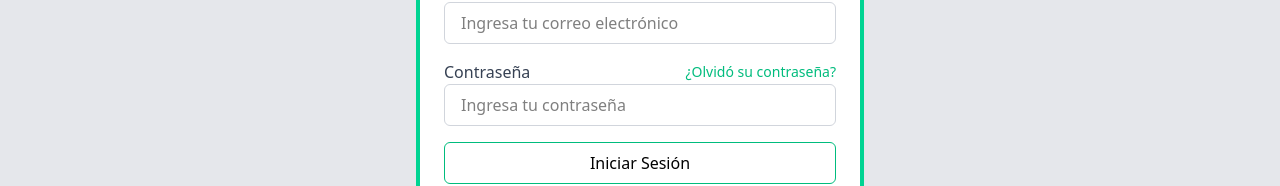
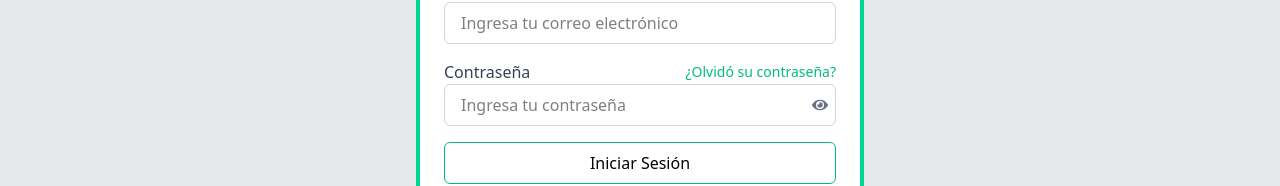
Before and after one commit to Starkora/E-commerce-Esmeralda, a Next.js app in the folder Front-E/: page /login in a window 1280 px wide. Shown: the part 529-715 px from the top of the page. Built offline with nearby package versions, Linux system fonts and the light colour scheme; no server answers.

Commit message:
Mejoras en el Login

```diff
--- a/Front-E/components/login_components/sectionlogin.tsx
+++ b/Front-E/components/login_components/sectionlogin.tsx
@@ -6,6 +6,7 @@ import toast from 'react-hot-toast';
 import { getApiBaseUrl } from "@/utils/apiBaseUrl";
 import { getRecaptchaToken } from "@/utils/recaptcha";
 import { useAuth } from "@/context/AuthContext";
+import { FaEye, FaEyeSlash } from 'react-icons/fa';
 const LoginSection: React.FC = () => {
     const [email, setEmail] = useState("");
     const [password, setPassword] = useState("");
@@ -16,6 +17,7 @@ const LoginSection: React.FC = () => {
     const [resetToken, setResetToken] = useState("");
     const [newPassword, setNewPassword] = useState("");
     const [confirmNewPassword, setConfirmNewPassword] = useState("");
+    const [showPassword, setShowPassword] = useState(false);
     // Autocompletar token y email desde la URL cuando se muestra el formulario de cambio de contraseña
     const router = useRouter();
     const redirectTarget = React.useMemo(() => {
@@ -243,15 +245,25 @@ const LoginSection: React.FC = () => {
                                             ¿Olvidó su contraseña?
                                         </button>
                                     </div>
+                                                                        <div className="relative">
                                                                             <input
                                                                                     id="password"
                                                                                     name="password"
-                                        type="password"
+                                                                                    type={showPassword ? 'text' : 'password'}
                                                                                     placeholder="Ingresa tu contraseña"
-                                        className="w-full px-4 py-2 border border-gray-300 rounded-md focus:outline-none focus:border-emerald-500 focus:ring-2 focus:ring-emerald-300 focus:shadow-lg transition duration-200 ease-in-out"
+                                                                                    className="w-full px-4 py-2 pr-10 border border-gray-300 rounded-md focus:outline-none focus:border-emerald-500 focus:ring-2 focus:ring-emerald-300 focus:shadow-lg transition duration-200 ease-in-out"
                                                                                     value={password}
                                                                                     onChange={handlePasswordChange}
                                                                             />
+                                                                            <button
+                                                                                type="button"
+                                                                                aria-label={showPassword ? 'Ocultar contraseña' : 'Mostrar contraseña'}
+                                                                                onClick={() => setShowPassword(s => !s)}
+                                                                                className="absolute inset-y-0 right-2 flex items-center text-gray-500 hover:text-gray-700"
+                                                                            >
+                                                                                {showPassword ? <FaEyeSlash /> : <FaEye />}
+                                                                            </button>
+                                                                        </div>
                                 </div>
 
                                 {error && (
--- a/Front-E/pages/account/index.tsx
+++ b/Front-E/pages/account/index.tsx
@@ -6,6 +6,7 @@ import React from 'react';
 import toast from 'react-hot-toast';
 import { getApiBaseUrl } from '@/utils/apiBaseUrl';
 import useRequireAuth from '@/hooks/useRequireAuth';
+import { FaEye, FaEyeSlash } from 'react-icons/fa';
 
 export default function AccountHome() {
   const { user, login } = useAuth();
@@ -23,6 +24,9 @@ export default function AccountHome() {
   const [passVerifying, setPassVerifying] = React.useState(false);
   const [passCode, setPassCode] = React.useState('');
   const [passRequestId, setPassRequestId] = React.useState<string | null>(null);
+  const [showCurrent, setShowCurrent] = React.useState(false);
+  const [showNew, setShowNew] = React.useState(false);
+  const [showConfirm, setShowConfirm] = React.useState(false);
 
   React.useEffect(() => {
     setName(user?.name || '');
@@ -205,11 +209,20 @@ export default function AccountHome() {
             <form onSubmit={onRequestPasswordChange} className="bg-white rounded-md border p-4">
               <h2 className="font-semibold mb-3">Cambiar contraseña</h2>
               <label className="block text-sm text-gray-700 mb-1">Contraseña actual</label>
-              <input type="password" value={currentPassword} onChange={e=>setCurrentPassword(e.target.value)} className="w-full border rounded px-3 py-2 mb-3" />
+              <div className="relative mb-3">
+                <input type={showCurrent ? 'text' : 'password'} value={currentPassword} onChange={e=>setCurrentPassword(e.target.value)} className="w-full border rounded px-3 py-2 pr-10" />
+                <button type="button" aria-label={showCurrent ? 'Ocultar contraseña' : 'Mostrar contraseña'} onClick={()=>setShowCurrent(s=>!s)} className="absolute inset-y-0 right-2 flex items-center text-gray-500 hover:text-gray-700">{showCurrent ? <FaEyeSlash/> : <FaEye/>}</button>
+              </div>
               <label className="block text-sm text-gray-700 mb-1">Nueva contraseña</label>
-              <input type="password" value={newPassword} onChange={e=>setNewPassword(e.target.value)} className="w-full border rounded px-3 py-2 mb-3" />
+              <div className="relative mb-3">
+                <input type={showNew ? 'text' : 'password'} value={newPassword} onChange={e=>setNewPassword(e.target.value)} className="w-full border rounded px-3 py-2 pr-10" />
+                <button type="button" aria-label={showNew ? 'Ocultar contraseña' : 'Mostrar contraseña'} onClick={()=>setShowNew(s=>!s)} className="absolute inset-y-0 right-2 flex items-center text-gray-500 hover:text-gray-700">{showNew ? <FaEyeSlash/> : <FaEye/>}</button>
+              </div>
               <label className="block text-sm text-gray-700 mb-1">Confirmar nueva contraseña</label>
-              <input type="password" value={confirmPassword} onChange={e=>setConfirmPassword(e.target.value)} className="w-full border rounded px-3 py-2 mb-3" />
+              <div className="relative mb-3">
+                <input type={showConfirm ? 'text' : 'password'} value={confirmPassword} onChange={e=>setConfirmPassword(e.target.value)} className="w-full border rounded px-3 py-2 pr-10" />
+                <button type="button" aria-label={showConfirm ? 'Ocultar contraseña' : 'Mostrar contraseña'} onClick={()=>setShowConfirm(s=>!s)} className="absolute inset-y-0 right-2 flex items-center text-gray-500 hover:text-gray-700">{showConfirm ? <FaEyeSlash/> : <FaEye/>}</button>
+              </div>
               {!passVerifying ? (
                 <button type="submit" className="px-4 py-2 rounded bg-emerald-500 text-white hover:bg-emerald-600">Enviar código</button>
               ) : (
```
Lines whose indentation alone changed are shown as unchanged.
